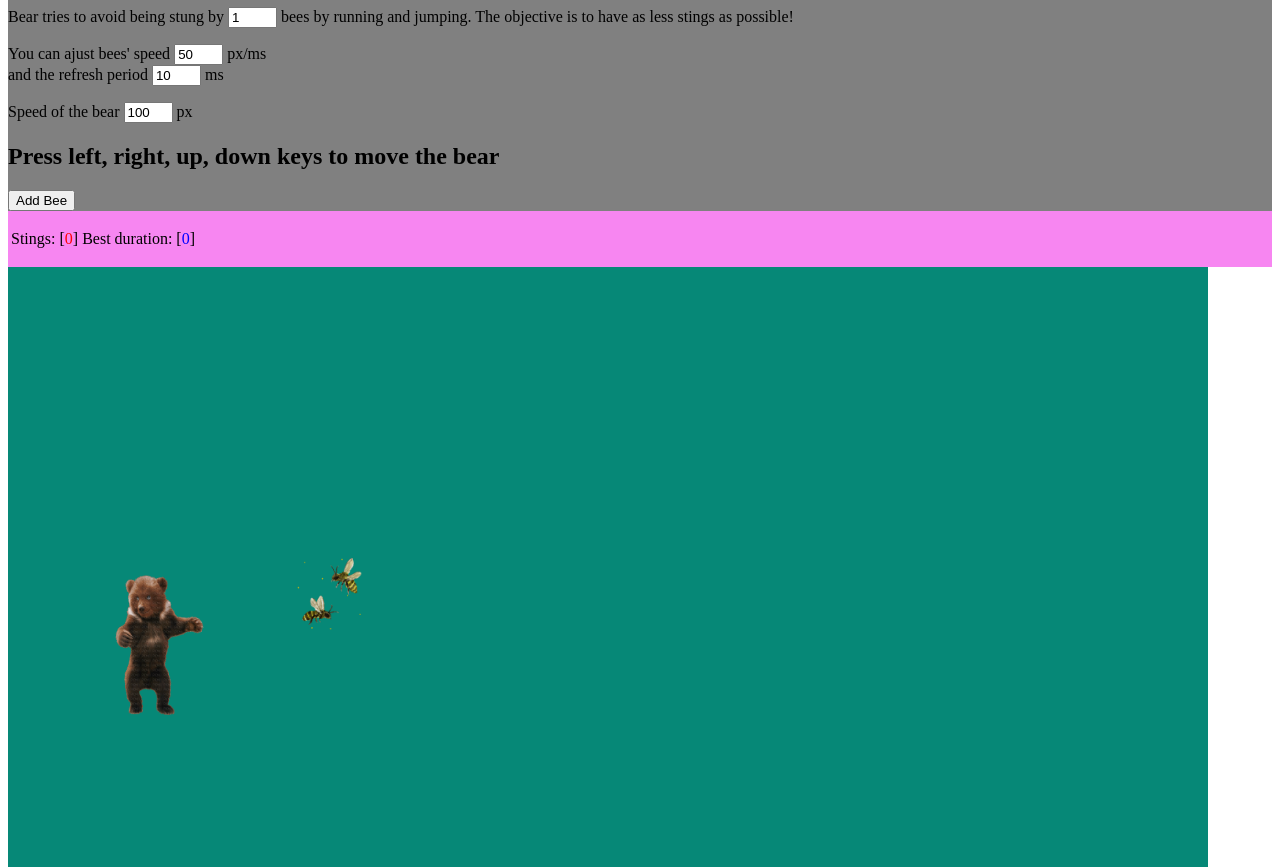
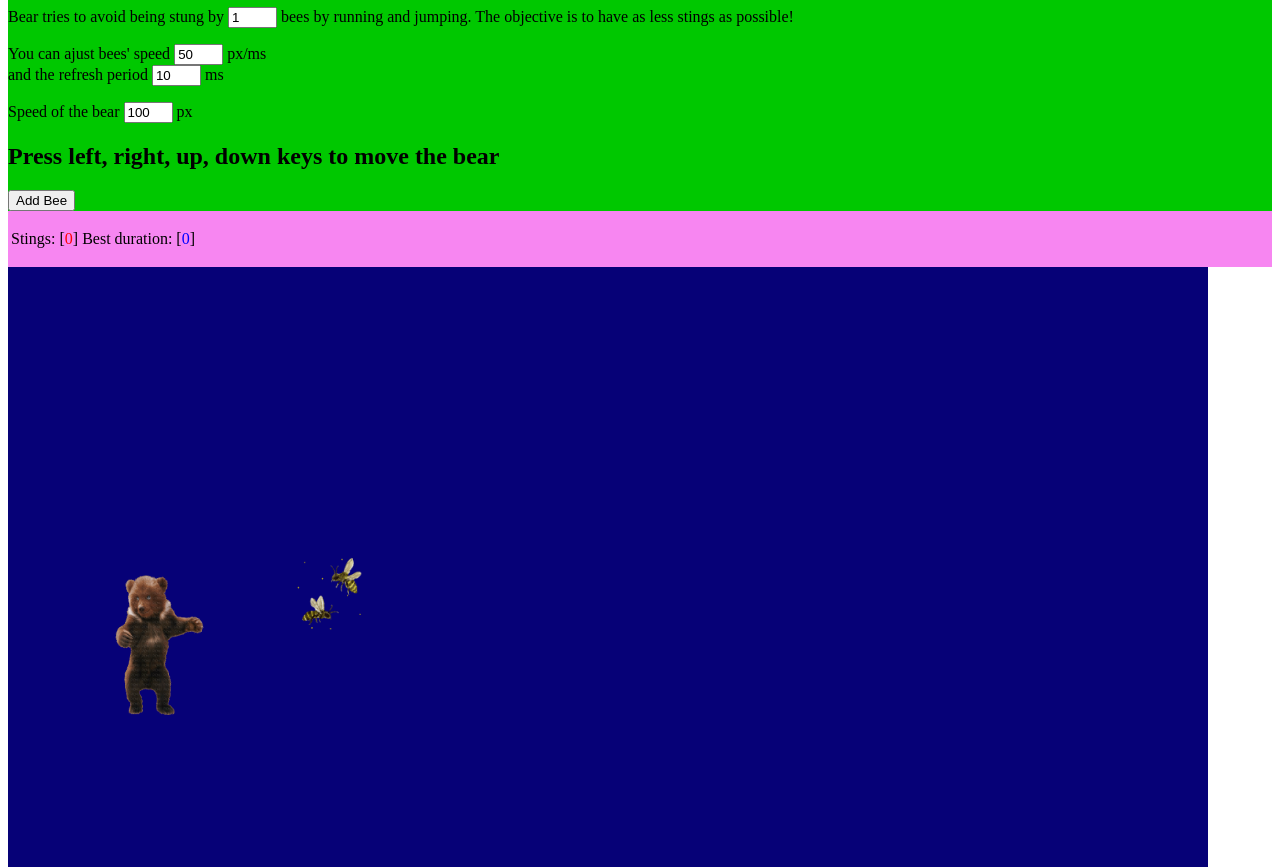
Before and after one commit to CalumFelstead/F28WPLAB2, a website: page index.html in a window 1280 px wide. Shown: the part 81-948 px from the top of the page. Drawn offline with Linux system fonts and the light colour scheme.

Commit message:
Changed colours.

```diff
--- a/game.css
+++ b/game.css
@@ -10,13 +10,13 @@
     position: absolute;
     height: 600px;
     width: 1200px;
-    background-color: rgb(6, 136, 119);
+    background-color: rgb(6, 1, 119);
     align-content: center;
     align-self: center;
 }
 
 #title {
-    background-color: rgb(128, 128, 128);
+    background-color: rgb(0, 200, 0);
     align-content: center;
     align-self: center;
 }
```
